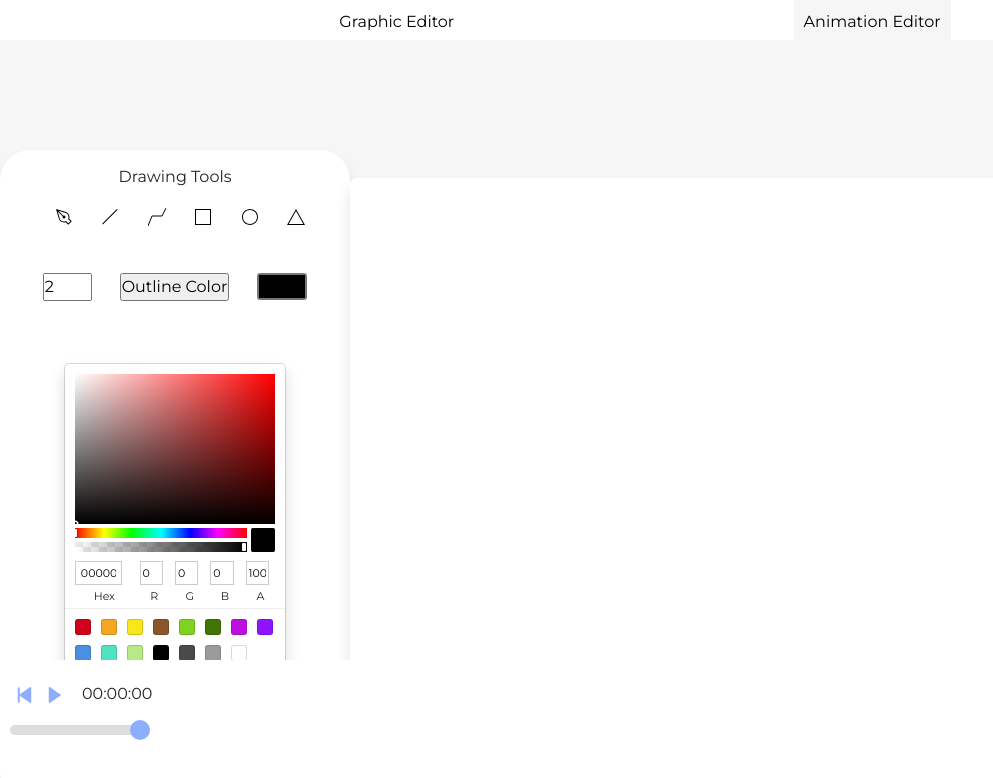
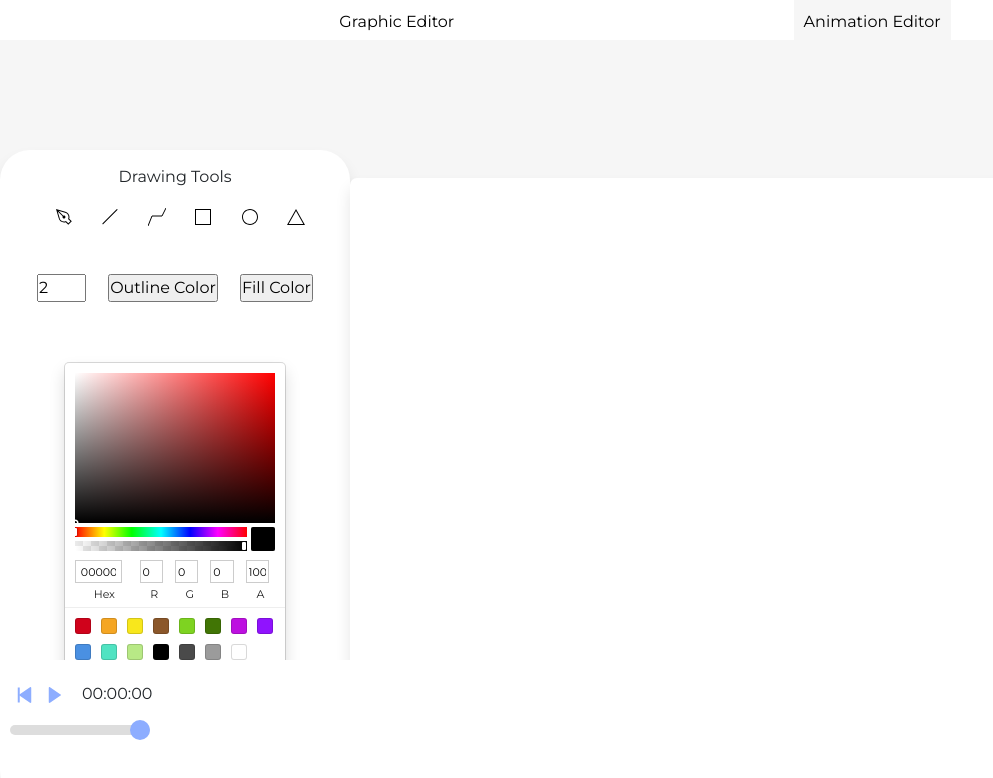
Before and after one commit to DaryaSukhanova/Story-maker, a React (Create React App) app in the folder client/: page /animation-editor in a window 1280 px wide. Shown: the top 778 px of the page, without its empty margins (0-993 px from the left). Built offline with nearby package versions, Linux system fonts and the light colour scheme.

Commit message:
added a button for the fill color

```diff
--- a/client/src/components/SvgSettingBar.jsx
+++ b/client/src/components/SvgSettingBar.jsx
@@ -39,9 +39,14 @@ const SvgSettingBar = () => {
 
                 <div className="fill-color-container">
                     {/*<label htmlFor="fillColor" >Fill color</label>*/}
-                    <input id="fillColor"
-                           onChange={e => svgToolState.setFillColor(e.target.value)}
-                           type="color"
+                    {/*<input id="fillColor"*/}
+                    {/*       onChange={e => svgToolState.setFillColor(e.target.value)}*/}
+                    {/*       type="color"*/}
+                    {/*/>*/}
+                    <input
+                        type="button"
+                        value="Fill Color"
+                        onClick={e=>svgToolState.setFillColor(currentColor)}
                     />
                 </div>
             </div>
```
